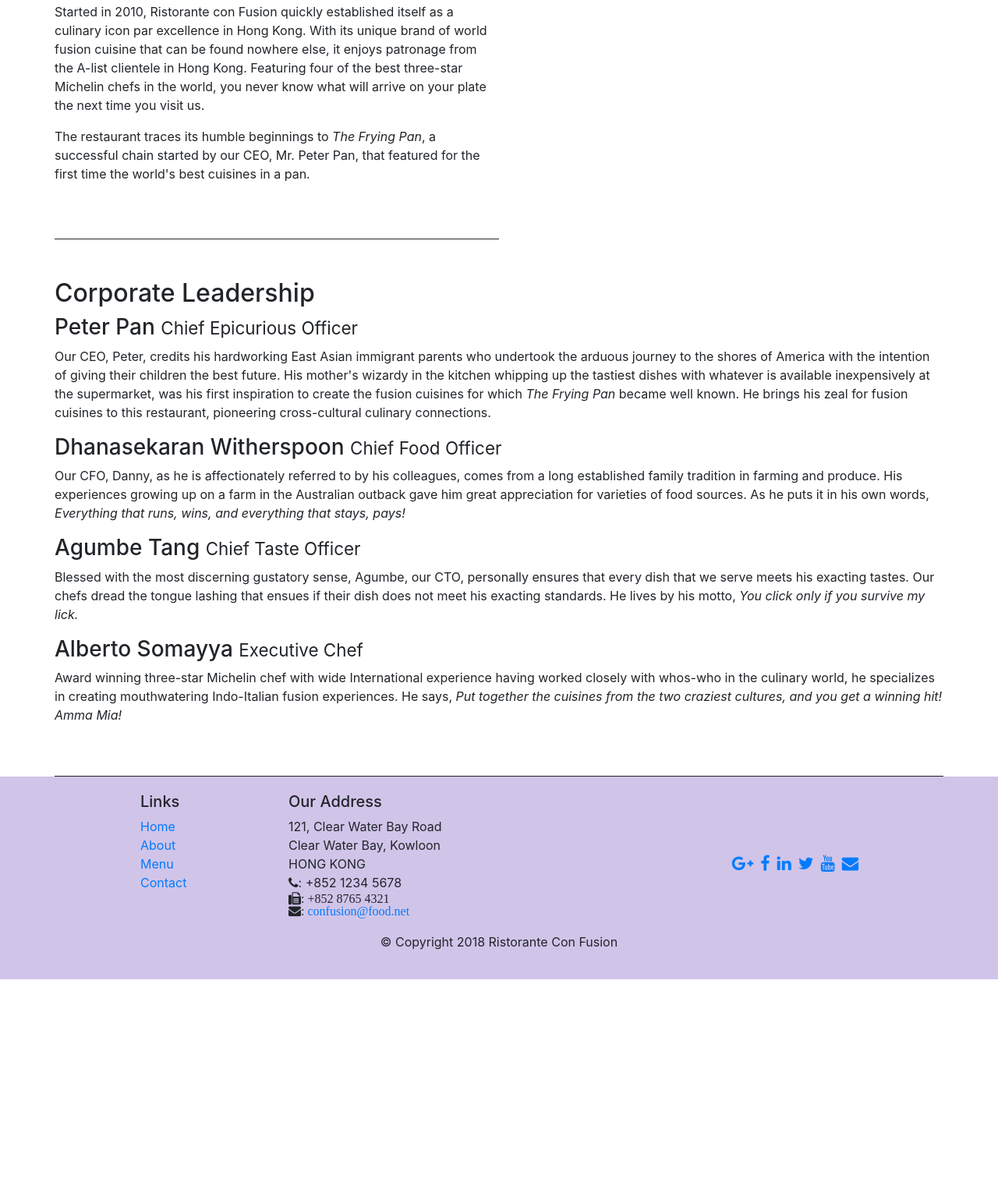
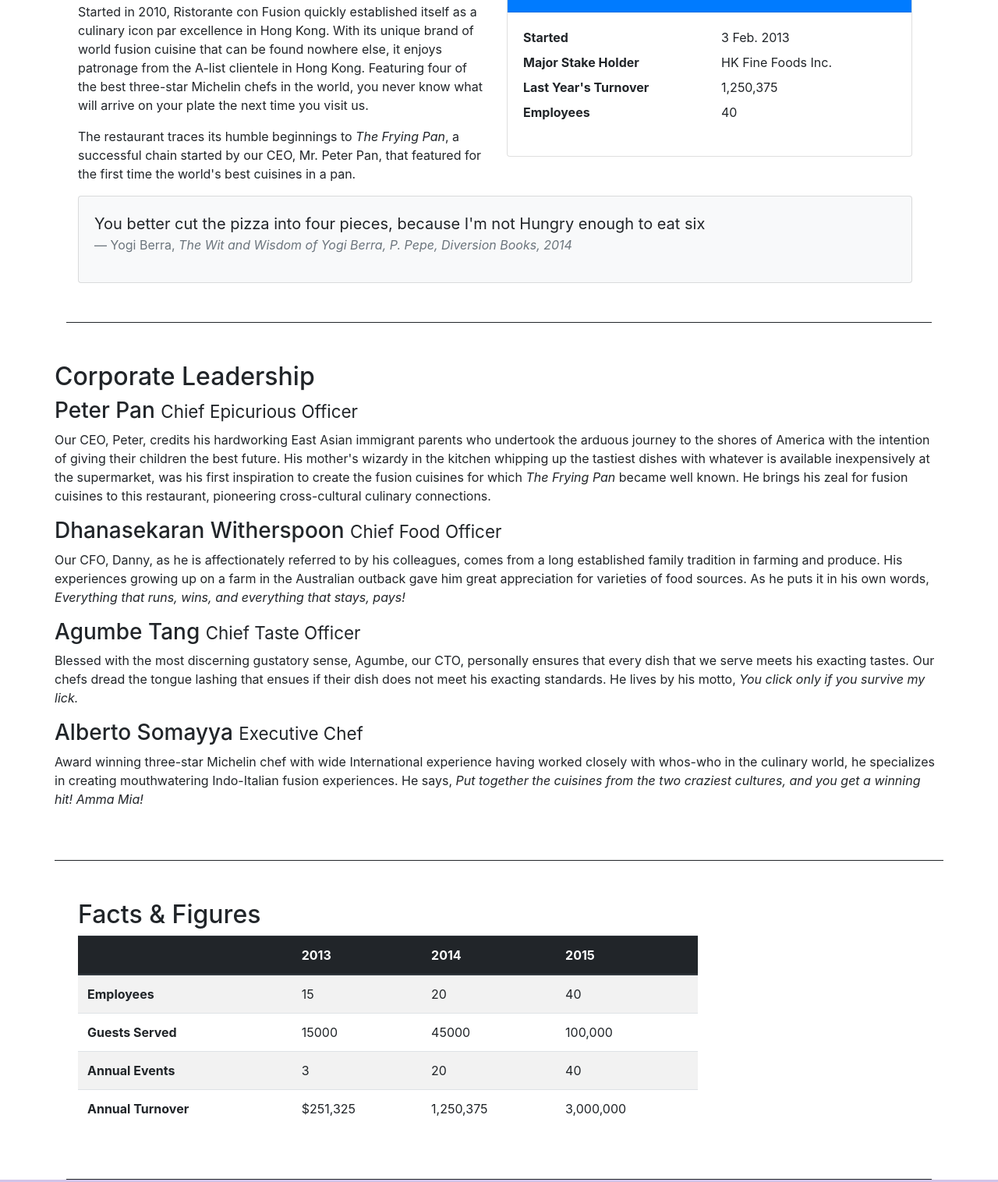
Before and after one commit to bansaljatin05/BootstrapPractice, a website: page aboutus.html in a window 1280 px wide. Shown: the part 558-2074 px from the top of the page at 78% size. Before the commit the page ends 1814 px from the top, so only its background shows below. Drawn offline with nearby package versions, Linux system fonts and the light colour scheme.

Commit message:
Tables and cards

```diff
--- a/aboutus.html
+++ b/aboutus.html
@@ -59,13 +59,40 @@
             </div>
         </div>
 
-        <div class="row">
-            <div class="col-12 col-sm-6 row-content">
+        <div class="row row-content">
+            <div class="col-sm-6">
                 <h2>Our History</h2>
                 <p>Started in 2010, Ristorante con Fusion quickly established itself as a culinary icon par excellence in Hong Kong. With its unique brand of world fusion cuisine that can be found nowhere else, it enjoys patronage from the A-list clientele in Hong Kong.  Featuring four of the best three-star Michelin chefs in the world, you never know what will arrive on your plate the next time you visit us.</p>
                 <p>The restaurant traces its humble beginnings to <em>The Frying Pan</em>, a successful chain started by our CEO, Mr. Peter Pan, that featured for the first time the world's best cuisines in a pan.</p>
             </div>
-            <div class="col-12 col-sm-6">
+            <div class="col-sm-6">
+                <div class="card">
+                    <h3 class="card-header bg-primary text-white">Facts At a Glance</h3>
+                    <div class="card-body">
+                        <dl class="row">
+                            <dt class="col-6">Started</dt>
+                            <dd class="col-6">3 Feb. 2013</dd>
+                            <dt class="col-6">Major Stake Holder</dt>
+                            <dd class="col-6">HK Fine Foods Inc.</dd>
+                            <dt class="col-6">Last Year's Turnover</dt>
+                            <dd class="col-6">1,250,375</dd>
+                            <dt class="col-6">Employees</dt>
+                            <dd class="col-6">40</dd>
+                        </dl>
+                    </div>
+                </div>
+            </div>
+
+            <div class="col-12">
+                <div class="card card-body bg-light">
+                    <blockquote class="blockquote">
+                        <p class="mb-0">You better cut the pizza into four pieces, because I'm not Hungry enough to eat six</p>
+                        <footer class="blockquote-footer">Yogi Berra,
+                            <cite title="Source Title">The Wit and Wisdom of Yogi Berra, P. Pepe, Diversion Books, 2014</cite>
+                        </footer>
+                    </blockquote>
+
+                </div>
             </div>
         </div>
 
@@ -83,6 +110,51 @@
                 <p class="d-none d-sm-block">Award winning three-star Michelin chef with wide International experience having worked closely with whos-who in the culinary world, he specializes in creating mouthwatering Indo-Italian fusion experiences. He says, <em>Put together the cuisines from the two craziest cultures, and you get a winning hit! Amma Mia!</em></p>
             </div>
        </div>
+       <div class="row row-content">
+            <div class="col-12 col-sm-9">
+                <h2>Facts &amp; Figures</h2>
+                <div class="table-resposive">
+                    <table class="table table-striped">
+                        <thead class="thead-dark">
+                            <tr>
+                                <th>&nbsp;</th>
+                                <th>2013</th>
+                                <th>2014</th>
+                                <th>2015</th>
+                            </tr>
+                        </thead>
+                        <tbody>
+                            <tr>
+                                <th>Employees</th>
+                                <td>15</td>
+                                <td>20</td>
+                                <td>40</td>
+                            </tr>
+                            <tr>
+                                <th>Guests Served</th>
+                                <td>15000</td>
+                                <td>45000</td>
+                                <td>100,000</td>
+                            </tr>
+                            <tr>
+                                <th>Annual Events</th>
+                                <td>3</td>
+                                <td>20</td>
+                                <td>40</td>
+                            </tr>
+                            <tr>
+                                <th>Annual Turnover</th>
+                                <td>$251,325</td>
+                                <td>1,250,375</td>
+                                <td>3,000,000</td>
+                            </tr>
+                        </tbody>
+                    </table>
+                </div>
+            </div>
+            <div class="col-12 col-sm-3">
+            </div>
+       </div>
 
     </div>
 
@@ -93,9 +165,9 @@
                     <h5>Links</h5>
                     <ul class="list-unstyled">
                         <li><a href="./index.html">Home</a></li>
-                        <li><a href="#">About</a></li>
+                        <li><a href="./aboutus.html">About</a></li>
                         <li><a href="#">Menu</a></li>
-                        <li><a href="#">Contact</a></li>
+                        <li><a href="./contactus.html">Contact</a></li>
                     </ul>
                 </div>
                 <div class="col-7 col-sm-5">
--- a/css/style.css
+++ b/css/style.css
@@ -5,7 +5,7 @@
 }
 .row-content {
     margin: 0px auto;
-    padding: 50px 0px 50px 0px;
+    padding: 50px 10px 50px 0px;
     border-bottom: 1px solid;
     min-height: 400px;
 }
```
Also changed, not shown: contactus.html (+3 -3 lines), index.html (+2 -2 lines).
